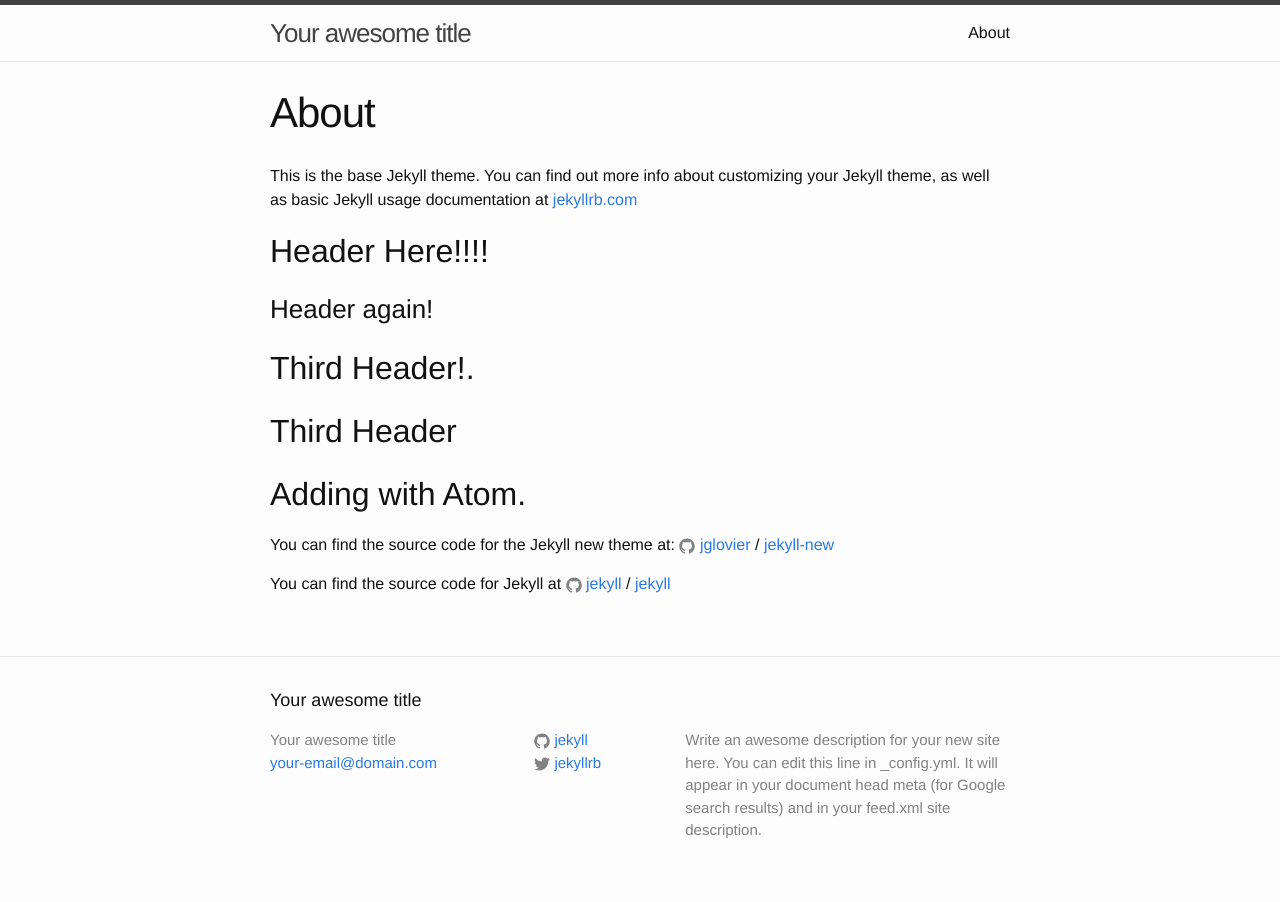
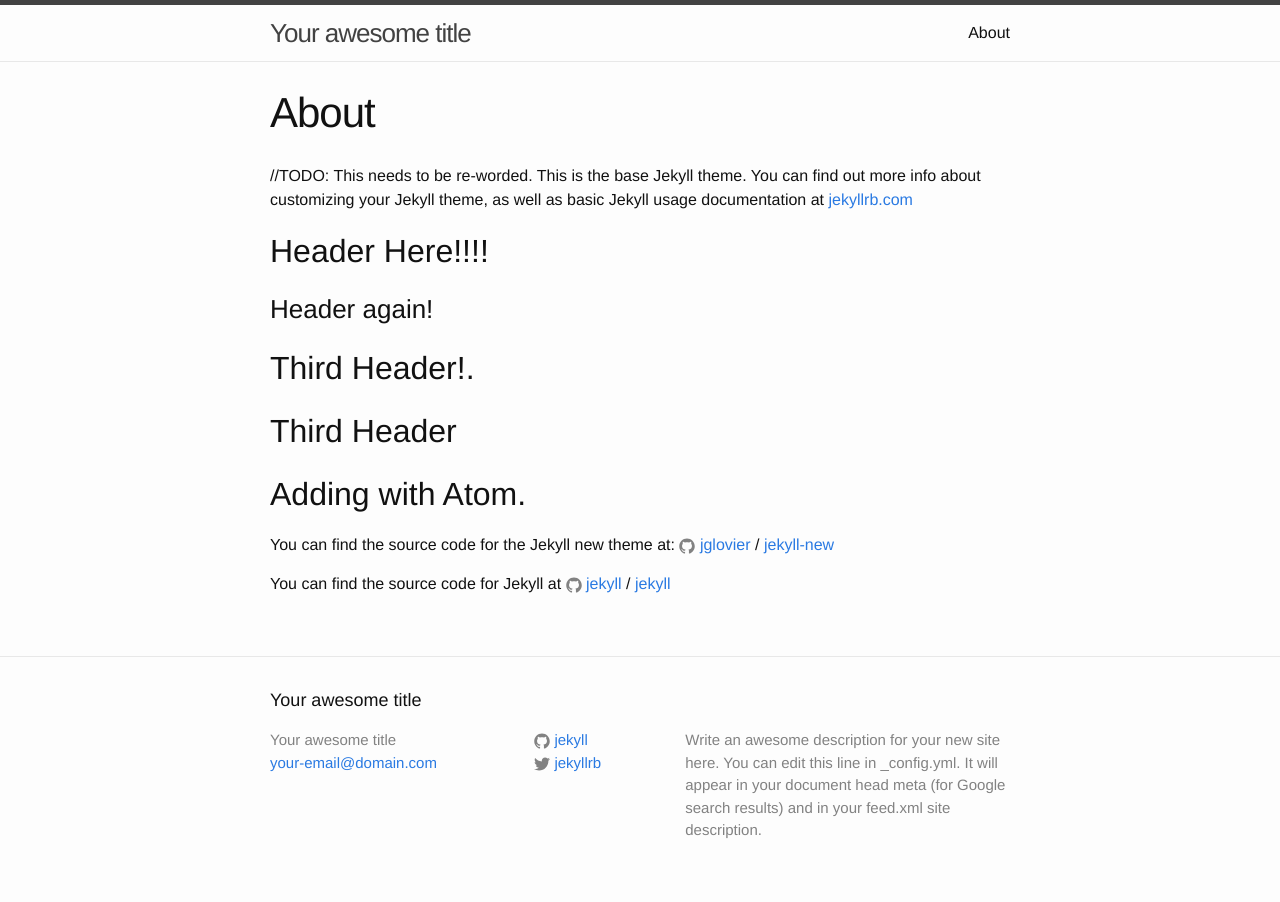
Before and after one commit to coder745/josh_website, a Jekyll site: the page built from about.md, in a window 1280 px wide. Built offline with Jekyll 4.4.1, drawn with Linux system fonts in a browser that asks for light colours.

Commit message:
File changes.

```diff
--- a/about.md
+++ b/about.md
@@ -4,6 +4,7 @@
 permalink: /about/
 ---
 
+//TODO: This needs to be re-worded.
 This is the base Jekyll theme. You can find out more info about customizing your Jekyll theme, as well as basic Jekyll usage documentation at [jekyllrb.com](http://jekyllrb.com/)
 
 ## Header Here!!!!
--- a/css/main.scss
+++ b/css/main.scss
@@ -18,6 +18,7 @@
 $text-color:       #111;
 $background-color: #fdfdfd;
 $brand-color:      #2a7ae2;
+$new-color:        #ff00ff;
 
 $grey-color:       #828282;
 $grey-color-light: lighten($grey-color, 40%);
--- a/index.html
+++ b/index.html
@@ -10,6 +10,7 @@
     {% for post in site.posts %}
       <li>
         <span class="post-meta">{{ post.date | date: "%b %-d, %Y" }}</span>
+        <span class="post-meta">{{ post.date | date: "%b %-d, %Y" }}</span>
 
         <h2>
           <a class="post-link" href="{{ post.url | prepend: site.baseurl }}">{{ post.title }}</a>
```
